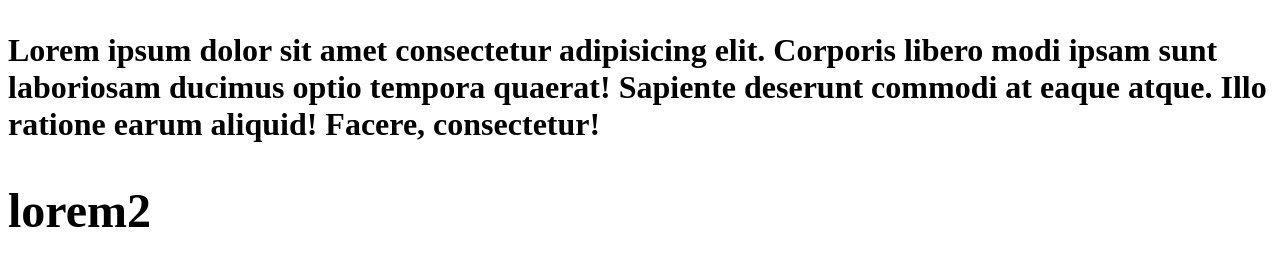
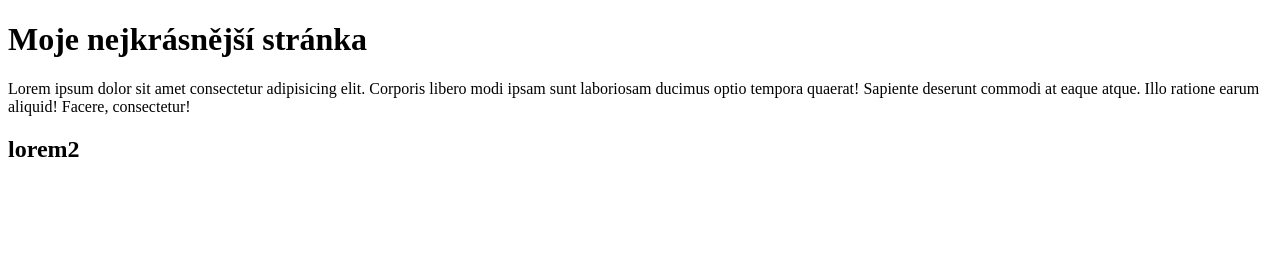
Before and after one commit to Inka23/mujprojekt, a plain HTML site: page index.html in a window 1280 px wide. Drawn offline with Linux system fonts and the light colour scheme.

Commit message:
Update index.html

```diff
--- a/index.html
+++ b/index.html
@@ -7,7 +7,7 @@
   <title>Moje krásná stránka</title>
 </head>
 <body>
-  <h1><Moje nejkrásnější stránka</h1>
+  <h1>Moje nejkrásnější stránka</h1>
     <p>Lorem ipsum dolor sit amet consectetur adipisicing elit. Corporis libero modi ipsam sunt laboriosam ducimus optio tempora quaerat! Sapiente deserunt commodi at eaque atque. Illo ratione earum aliquid! Facere, consectetur!</p>
     <h2>lorem2</h2>
 </body>
```
